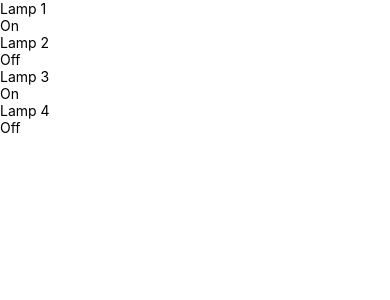
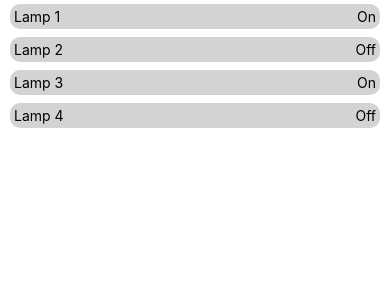
Before and after one commit to bmiww/huey, a React Native app: screen / in a window 390 px wide. Shown: the top 300 px of the page. Built offline with nearby package versions, Linux system fonts and the light colour scheme.

Commit message:
Rudimentary styling

```diff
--- a/src/MainView.tsx
+++ b/src/MainView.tsx
@@ -3,11 +3,9 @@ import { FunctionComponent } from 'react';
 import {
   SafeAreaView,
   ScrollView,
-  // StyleSheet,
-  // StatusBar,
   Text,
-  // useColorScheme,
-  View,
+  TouchableOpacity,
+  StyleSheet,
 } from 'react-native';
 
 type LampProps = {
@@ -16,11 +14,13 @@ type LampProps = {
 }
 
 const Lamp: FunctionComponent<LampProps> = ({ name, onState }) => {
+  const fakeOnPress = () => console.log('Pressed');
+
   return (
-    <View>
-      <Text>{name}</Text>
-      <Text>{onState ? "On" : "Off"}</Text>
-    </View>
+    <TouchableOpacity onPress={fakeOnPress} style={styles.lampButtonContainer}>
+      <Text style={styles.lampName}>{name}</Text>
+      <Text style={styles.lampSwitch}>{onState ? "On" : "Off"}</Text>
+    </TouchableOpacity>
   );
 }
 
@@ -41,3 +41,22 @@ export const HueyMain = () => {
     </SafeAreaView>
   );
 };
+
+
+const styles = StyleSheet.create({
+  lampButtonContainer: {
+    backgroundColor: 'lightgrey',
+    marginVertical: 4,
+    marginHorizontal: 10,
+    borderRadius: 10,
+    padding: 4,
+    flexDirection: 'row',
+    alignContent: 'space-between',
+  },
+  lampName: {
+    flexGrow: 2,
+  },
+  lampSwitch: {
+    alignSelf: 'flex-end',
+  }
+});
```
